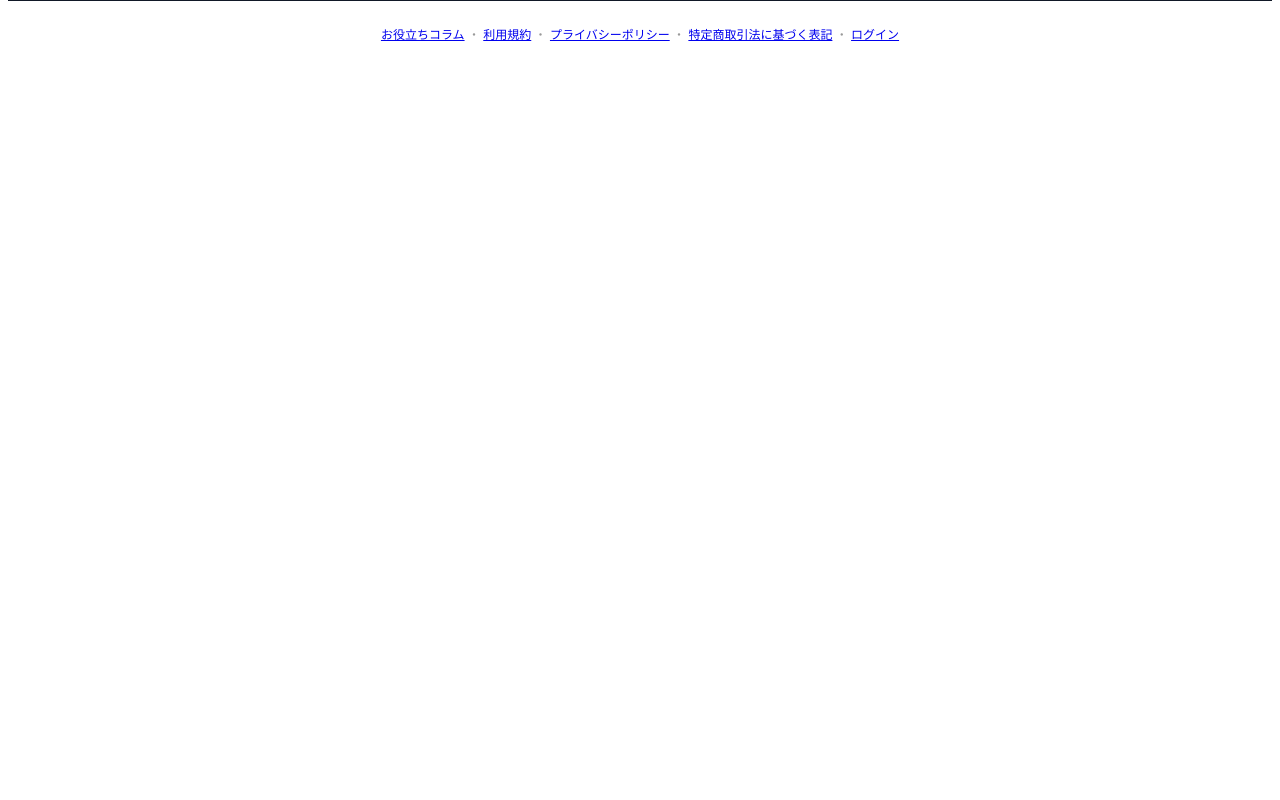
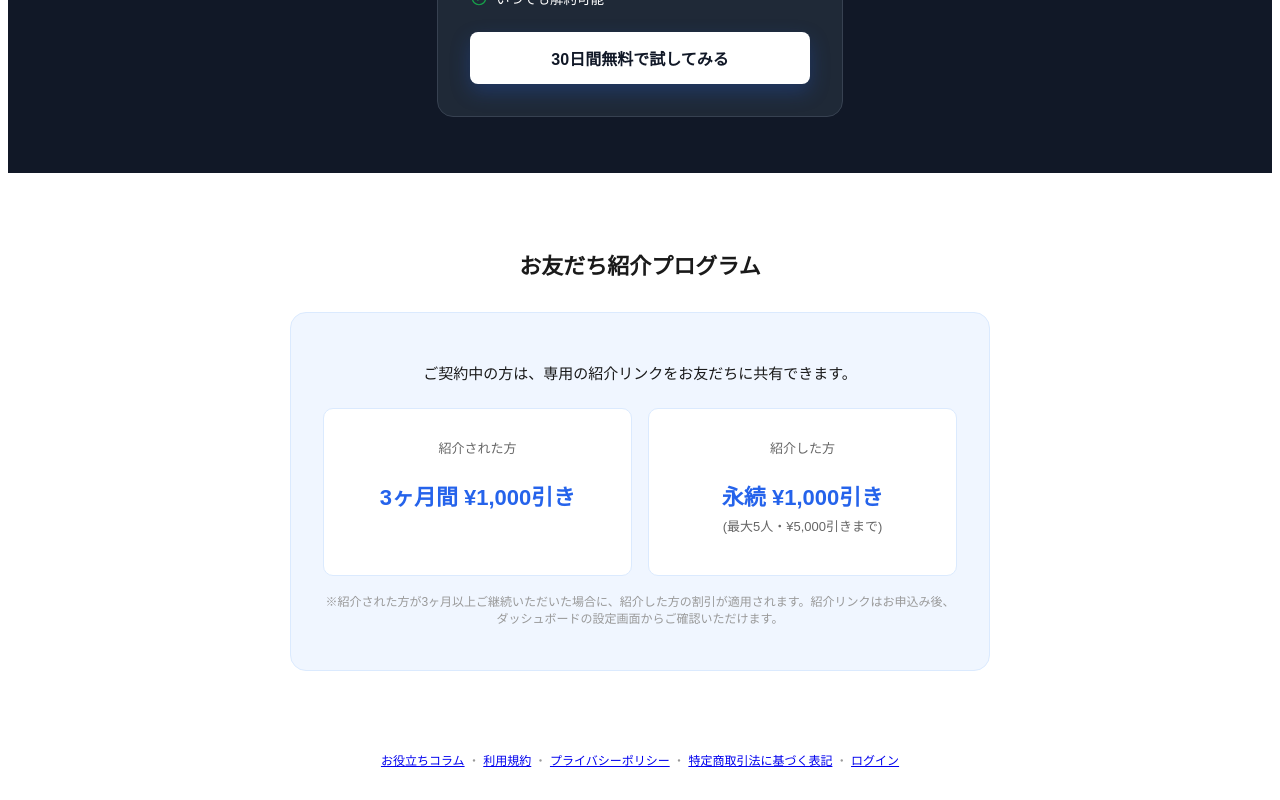
Before and after one commit to 981203yuusei-creator/ai-jimuin-prototype, a Next.js app: page / in a window 1280 px wide. Shown: the part 3605-4405 px from the top of the page. Before the commit the page ends 3679 px from the top, so only its background shows below. Built offline with nearby package versions, Linux system fonts and the light colour scheme.

Commit message:
トップページにお友だち紹介プログラムのセクションとFAQを追加
Co-Authored-By: Claude Sonnet 5 <noreply@anthropic.com>

```diff
--- a/app/page.tsx
+++ b/app/page.tsx
@@ -97,6 +97,10 @@ const FAQS = [
   {
     q: "お客様の情報や写真は安全に管理されますか?",
     a: "写真は非公開のストレージに保存され、通信は全て暗号化されています。詳しくはプライバシーポリシーをご確認ください。",
+  },
+  {
+    q: "お友だち紹介プログラムとは何ですか?",
+    a: "ご契約中の方に発行される紹介リンクから知り合いが申し込むと、紹介された方は最初の3ヶ月間 月¥1,000引きになります。紹介した方は、その方が3ヶ月継続すると月¥1,000引き(永続)になり、最大5人まで紹介で月¥5,000引きになります。",
   },
 ];
 
@@ -260,6 +264,31 @@ export default function Home() {
         </div>
       </section>
 
+      <section style={{ maxWidth: 700, margin: "0 auto", padding: "56px 20px", textAlign: "center" }}>
+        <h2 className="section-title">お友だち紹介プログラム</h2>
+        <div className="referral-card">
+          <p style={{ fontSize: 15, lineHeight: 1.9, marginBottom: 0 }}>
+            ご契約中の方は、専用の紹介リンクをお友だちに共有できます。
+          </p>
+          <div className="referral-grid">
+            <div className="referral-box">
+              <p style={{ fontSize: 13, color: "#666", marginBottom: 6 }}>紹介された方</p>
+              <p style={{ fontSize: 22, fontWeight: 800, color: "#2563eb" }}>3ヶ月間 ¥1,000引き</p>
+            </div>
+            <div className="referral-box">
+              <p style={{ fontSize: 13, color: "#666", marginBottom: 6 }}>紹介した方</p>
+              <p style={{ fontSize: 22, fontWeight: 800, color: "#2563eb" }}>
+                永続 ¥1,000引き<br />
+                <span style={{ fontSize: 13, fontWeight: 400, color: "#666" }}>(最大5人・¥5,000引きまで)</span>
+              </p>
+            </div>
+          </div>
+          <p style={{ fontSize: 12, color: "#999", marginTop: 16 }}>
+            ※紹介された方が3ヶ月以上ご継続いただいた場合に、紹介した方の割引が適用されます。紹介リンクはお申込み後、ダッシュボードの設定画面からご確認いただけます。
+          </p>
+        </div>
+      </section>
+
       <footer style={{ padding: "24px 16px", textAlign: "center", fontSize: 12, color: "#999" }}>
         <a href="/blog">お役立ちコラム</a>
         {" ・ "}
@@ -376,6 +405,24 @@ export default function Home() {
           border-radius: 16px;
           padding: 32px;
         }
+        .referral-card {
+          border: 1px solid #dbeafe;
+          background: #f0f6ff;
+          border-radius: 16px;
+          padding: 32px;
+        }
+        .referral-grid {
+          display: grid;
+          grid-template-columns: 1fr 1fr;
+          gap: 16px;
+          margin-top: 20px;
+        }
+        .referral-box {
+          background: #fff;
+          border: 1px solid #dbeafe;
+          border-radius: 10px;
+          padding: 16px;
+        }
         @media (max-width: 800px) {
           .hero-grid {
             grid-template-columns: 1fr;
@@ -407,6 +454,9 @@ export default function Home() {
           .feature-grid {
             grid-template-columns: 1fr;
           }
+          .referral-grid {
+            grid-template-columns: 1fr;
+          }
         }
       `}</style>
     </div>
```
